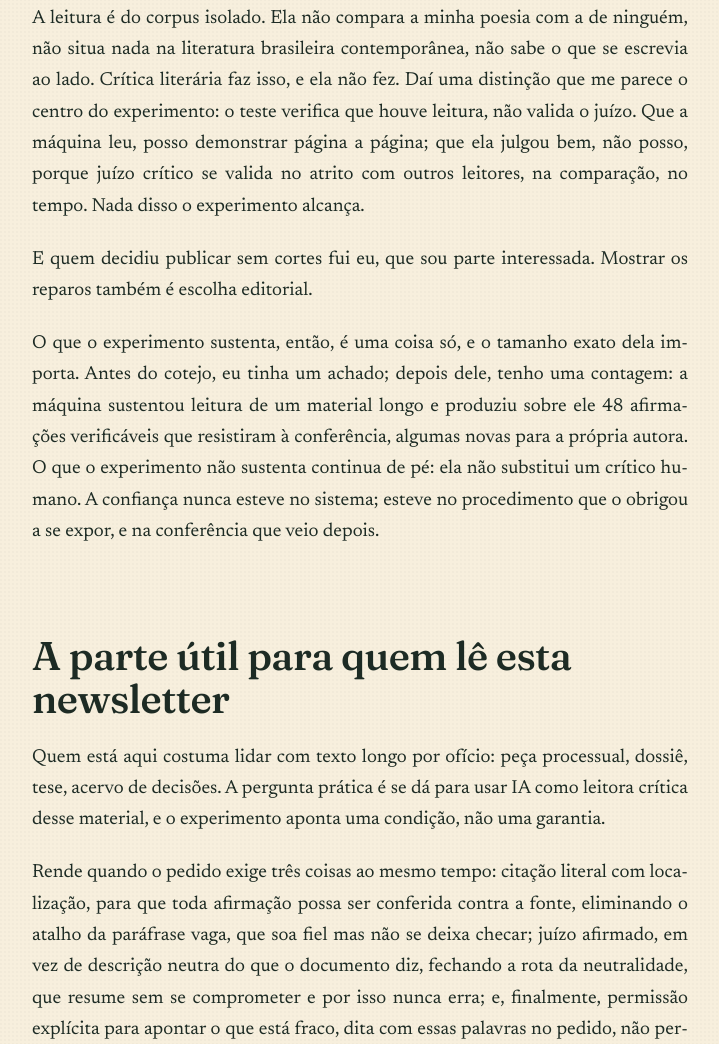
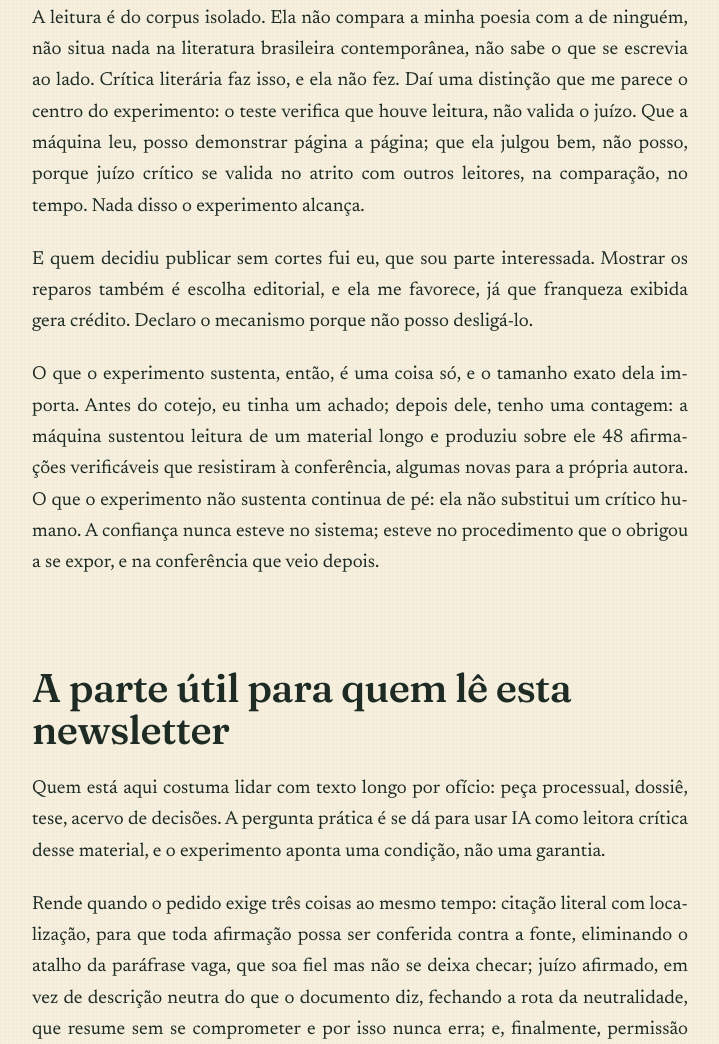
Before and after one commit to drilagrasta-boop/crocodrila, an Astro site: page /ensaios/2026-07-31-bajulacao-da-maquina in a window 1280 px wide. Shown: the part 4541-5585 px from the top of the page, without its empty margins (64-783 px from the left). Built offline with nearby package versions, Linux system fonts and the light colour scheme; Astro itself is replaced by a stand-in of ours; some packages are replaced by stand-ins of ours.

Commit message:
texto: devolve o fecho do paragrafo do conflito de interesse
"Mostrar os reparos tambem e escolha editorial" enunciava o problema sem
dizer por que importa. Volta o remate: a escolha favorece quem a faz, e o
mecanismo fica declarado porque nao da para desliga-lo.

Co-Authored-By: Claude Opus 5 <noreply@anthropic.com>

```diff
--- a/src/content/ensaios/2026-07-31-bajulacao-da-maquina.md
+++ b/src/content/ensaios/2026-07-31-bajulacao-da-maquina.md
@@ -135,7 +135,8 @@ valida no atrito com outros leitores, na comparação, no tempo. Nada disso o ex
 alcança.
 
 E quem decidiu publicar sem cortes fui eu, que sou parte interessada. Mostrar os reparos
-também é escolha editorial.
+também é escolha editorial, e ela me favorece, já que franqueza exibida gera crédito.
+Declaro o mecanismo porque não posso desligá-lo.
 
 O que o experimento sustenta, então, é uma coisa só, e o tamanho exato dela importa.
 Antes do cotejo, eu tinha um achado; depois dele, tenho uma contagem: a máquina
```
